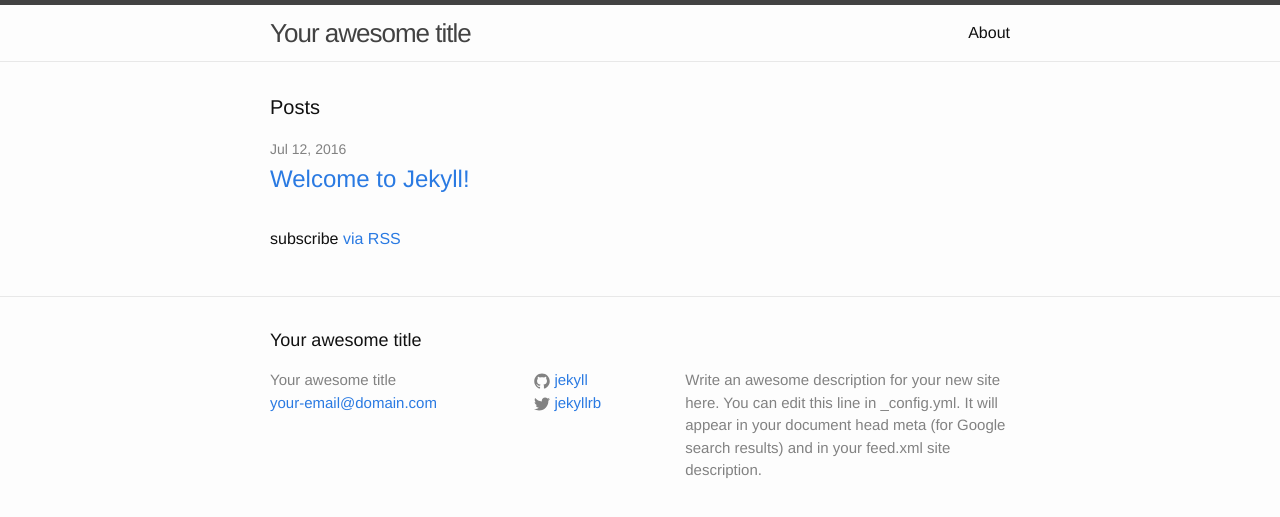
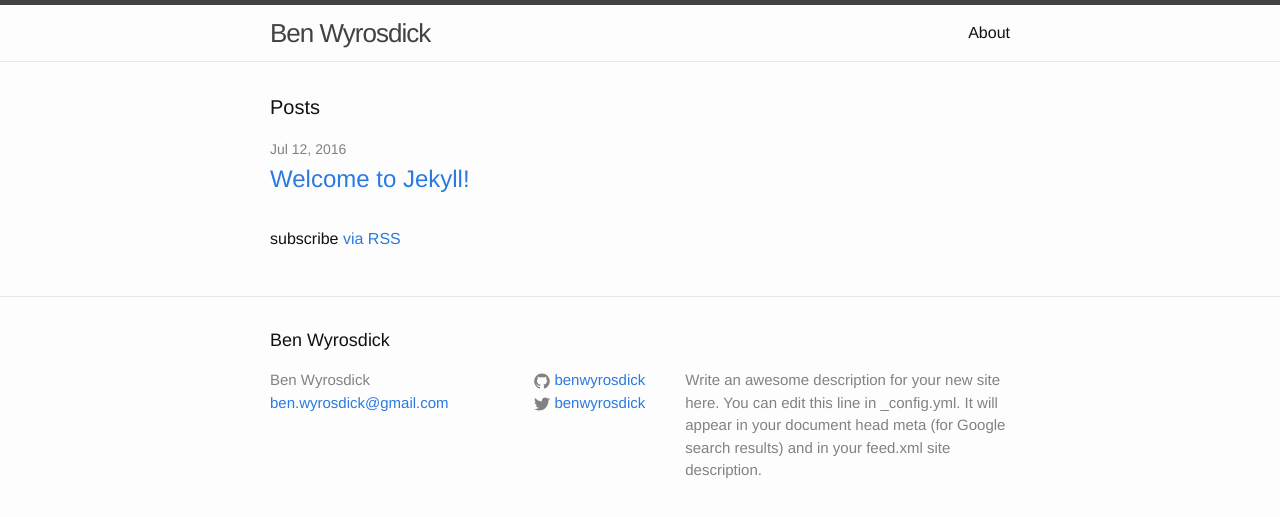
Before and after one commit to benwyrosdick/benwyrosdick.github.io, a Jekyll site: the page built from index.html, in a window 1280 px wide. Shown: the top 517 px of the page. Built offline with Jekyll 4.4.1, drawn with Linux system fonts in a browser that asks for light colours.

Commit message:
update base configs

```diff
--- a/_config.yml
+++ b/_config.yml
@@ -6,16 +6,16 @@
 # 'jekyll serve'. If you change this file, please restart the server process.
 
 # Site settings
-title: Your awesome title
-email: your-email@domain.com
+title: Ben Wyrosdick
+email: ben.wyrosdick@gmail.com
 description: > # this means to ignore newlines until "baseurl:"
   Write an awesome description for your new site here. You can edit this
   line in _config.yml. It will appear in your document head meta (for
   Google search results) and in your feed.xml site description.
 baseurl: "" # the subpath of your site, e.g. /blog
-url: "http://yourdomain.com" # the base hostname & protocol for your site
-twitter_username: jekyllrb
-github_username:  jekyll
+url: "http://wyrosdick.com" # the base hostname & protocol for your site
+twitter_username: benwyrosdick
+github_username:  benwyrosdick
 
 # Build settings
 markdown: kramdown
```
